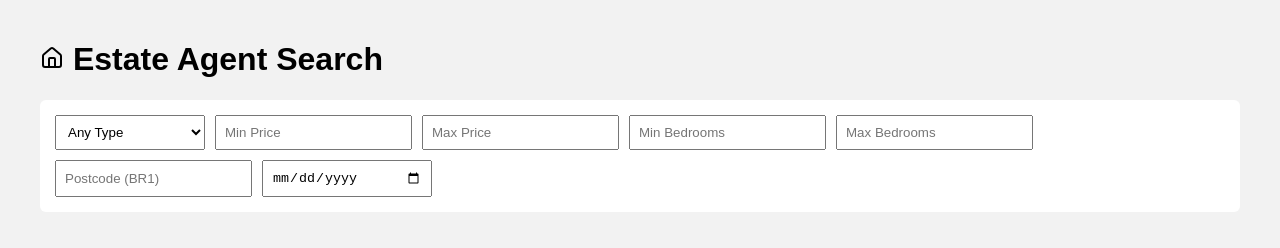
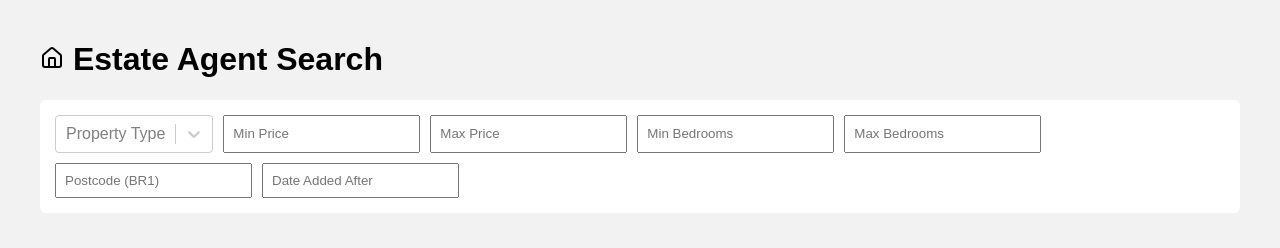
Before and after one commit to yashmikavisha1-byte/estate-agent-react, a React (Create React App) app: page / in a window 1280 px wide. Shown: the top 248 px of the page. Built offline with nearby package versions, Linux system fonts and the light colour scheme.

Commit message:
Added react-select, react-datepicker, favourites and drag & drop

```diff
--- a/src/App.js
+++ b/src/App.js
@@ -6,11 +6,10 @@ import propertiesData from "./data/properties.json";
 import { Home, Bed, MapPin } from "lucide-react";
 import "./App.css";
 
-
 function App() {
-  /*===========SEARCH STATE===============*/
+  /* ================= SEARCH STATE ================= */
   const [search, setSearch] = useState({
-    type: "",
+    type: null,
     minPrice: "",
     maxPrice: "",
     minBedrooms: "",
@@ -29,26 +28,32 @@ function App() {
 
   /* ================= FILTER LOGIC ================= */
   const filteredProperties = useMemo(() => {
-    return propertiesData.filter(p => {
-      if (search.type && p.type !== search.type) return false;
-      if (search.minPrice && p.price < search.minPrice) return false;
-      if (search.maxPrice && p.price > search.maxPrice) return false;
-      if (search.minBedrooms && p.bedrooms < search.minBedrooms) return false;
-      if (search.maxBedrooms && p.bedrooms > search.maxBedrooms) return false;
-      if (search.postcode && !p.postcode.toLowerCase().startsWith(search.postcode.toLowerCase())) return false;
-      if (search.dateAfter && new Date(p.dateAdded) < new Date(search.dateAfter)) return false;
+    return propertiesData.filter((p) => {
+      if (search.type && p.type !== search.type.value) return false;
+      if (search.minPrice && p.price < Number(search.minPrice)) return false;
+      if (search.maxPrice && p.price > Number(search.maxPrice)) return false;
+      if (search.minBedrooms && p.bedrooms < Number(search.minBedrooms)) return false;
+      if (search.maxBedrooms && p.bedrooms > Number(search.maxBedrooms)) return false;
+      if (
+        search.postcode &&
+        !p.postcode.toLowerCase().startsWith(search.postcode.toLowerCase())
+      )
+        return false;
+      if (search.dateAfter && new Date(p.dateAdded) < search.dateAfter)
+        return false;
 
       return true;
     });
   }, [search]);
 
-  const handleChange = e => {
+  /* ================= INPUT HANDLERS ================= */
+  const handleChange = (e) => {
     setSearch({ ...search, [e.target.name]: e.target.value });
   };
+
   /* ================= FAVOURITES FUNCTIONS ================= */
   const toggleFavourite = (property) => {
     const exists = favourites.find((f) => f.id === property.id);
-
     if (exists) {
       setFavourites(favourites.filter((f) => f.id !== property.id));
     } else {
@@ -61,6 +66,7 @@ function App() {
   const clearFavourites = () => {
     setFavourites([]);
   };
+
   /* ================= DRAG & DROP ================= */
   const handleDragStart = (property) => {
     setDraggedProperty(property);
@@ -91,7 +97,7 @@ function App() {
         <img
           src={selectedProperty.images[selectedImage]}
           className="main-image"
-          alt=""
+          alt="Property"
         />
 
         <div className="thumbs">
@@ -108,7 +114,7 @@ function App() {
 
         <p><MapPin /> {selectedProperty.location}</p>
         <p><Bed /> {selectedProperty.bedrooms} bedrooms</p>
-        <p>£{selectedProperty.price}</p>
+        <p>£{selectedProperty.price.toLocaleString()}</p>
 
         <div className="tabs">
           <button onClick={() => setActiveTab("description")}>Description</button>
@@ -121,7 +127,7 @@ function App() {
         )}
 
         {activeTab === "floor" && (
-          <img src={selectedProperty.floorPlan} className="floor" alt="" />
+          <img src={selectedProperty.floorPlan} className="floor" alt="Floor" />
         )}
 
         {activeTab === "map" && (
@@ -139,22 +145,33 @@ function App() {
       <h1><Home /> Estate Agent Search</h1>
 
       <div className="search-box">
-        <select name="type" onChange={handleChange}>
-          <option value="">Any Type</option>
-          <option value="house">House</option>
-          <option value="flat">Flat</option>
-        </select>
+        {/* react-select */}
+        <Select
+          options={[
+            { value: "house", label: "House" },
+            { value: "flat", label: "Flat" }
+          ]}
+          placeholder="Property Type"
+          value={search.type}
+          onChange={(value) => setSearch({ ...search, type: value })}
+        />
 
         <input name="minPrice" type="number" placeholder="Min Price" onChange={handleChange} />
         <input name="maxPrice" type="number" placeholder="Max Price" onChange={handleChange} />
         <input name="minBedrooms" type="number" placeholder="Min Bedrooms" onChange={handleChange} />
         <input name="maxBedrooms" type="number" placeholder="Max Bedrooms" onChange={handleChange} />
         <input name="postcode" placeholder="Postcode (BR1)" onChange={handleChange} />
-        <input type="date" name="dateAfter" value={search.dateAfter} onChange={handleChange} />
+
+        {/* react-datepicker */}
+        <DatePicker
+          selected={search.dateAfter}
+          onChange={(date) => setSearch({ ...search, dateAfter: date })}
+          placeholderText="Date Added After"
+        />
       </div>
 
       {/* ===== RESULTS ===== */}
-      <h2>All Properties </h2>
+      <h2>All Properties</h2>
       <div
         className="grid"
         onDragOver={(e) => e.preventDefault()}
@@ -176,14 +193,14 @@ function App() {
               className={isFavourite(p.id) ? "fav-btn active" : "fav-btn"}
               onClick={() => toggleFavourite(p)}
             >
-              {isFavourite(p.id) ? " Remove from favourites" : " Add to favourites"}
+              {isFavourite(p.id) ? "Remove from favourites" : "Add to favourites"}
             </button>
           </div>
         ))}
       </div>
 
       {/* ===== FAVOURITES ===== */}
-      <h2> Favourite Properties</h2>
+      <h2>Favourite Properties</h2>
 
       {favourites.length > 0 && (
         <button className="clear-btn" onClick={clearFavourites}>
@@ -198,8 +215,7 @@ function App() {
       >
         {favourites.length === 0 && (
           <p style={{ gridColumn: "1 / -1", textAlign: "center", color: "#666" }}>
-            No favourite properties added yet. Drag a property here or click
-            <strong> “Add to favourites” </strong>
+            No favourite properties added yet.
           </p>
         )}
 
```
Lines whose indentation alone changed are shown as unchanged.
